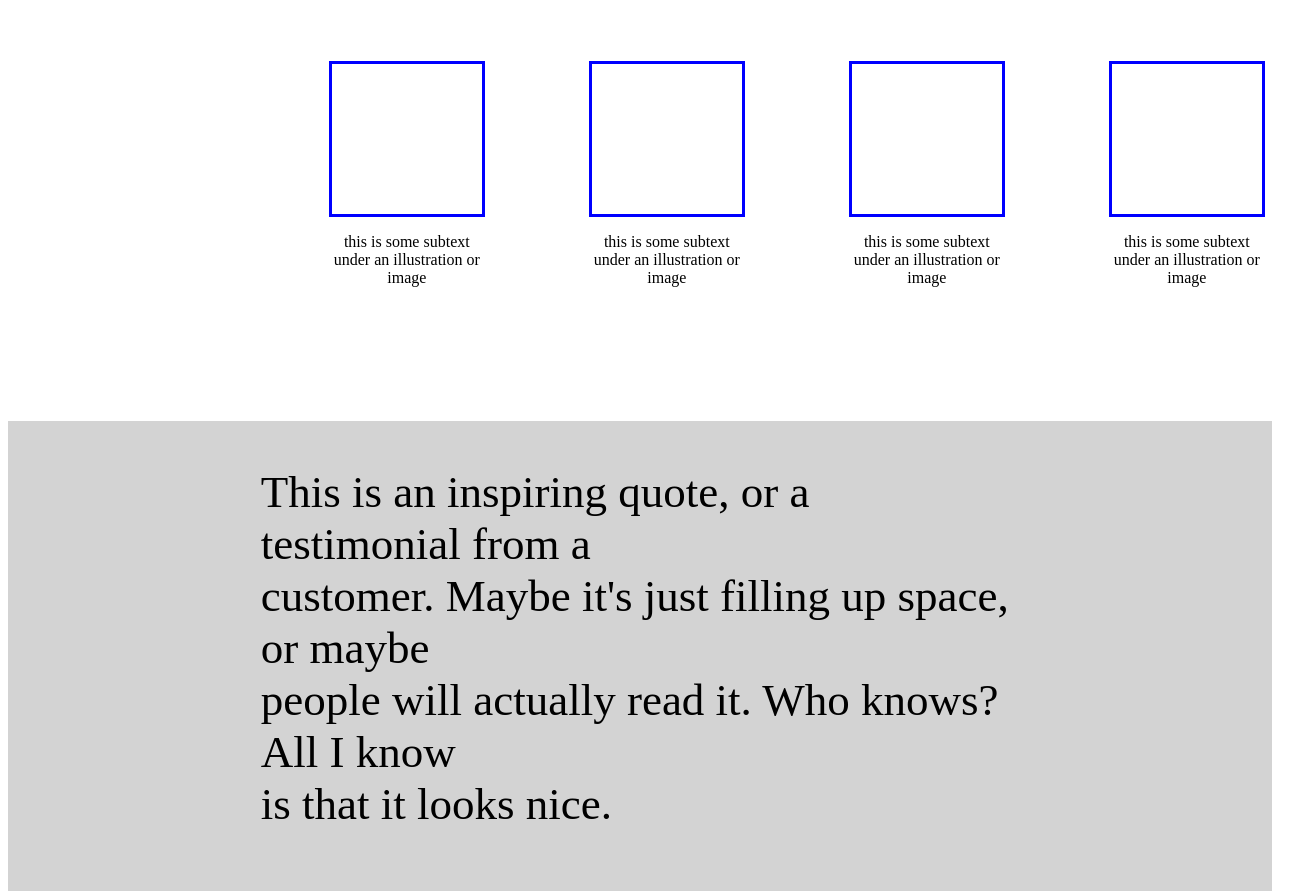
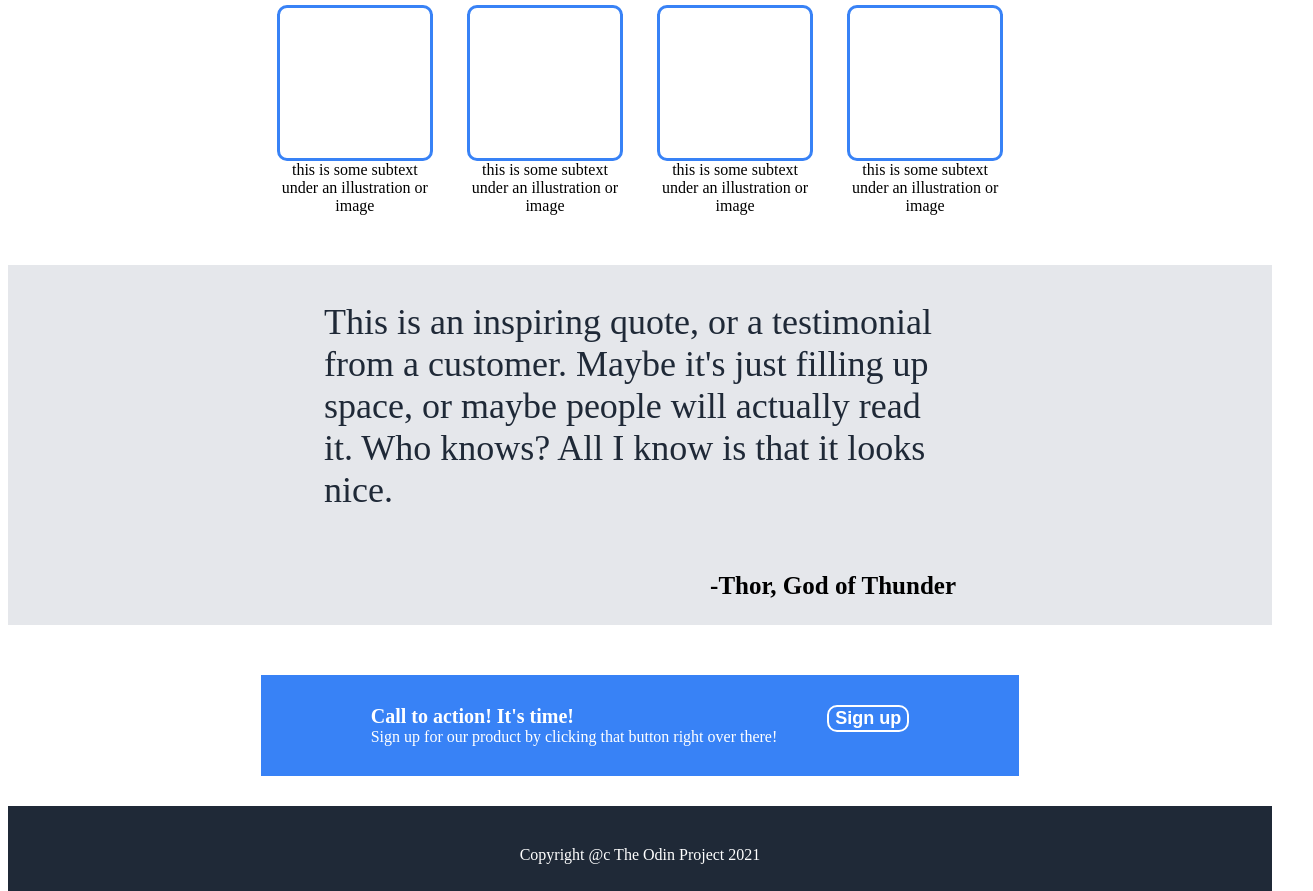
Before and after one commit to Prabinc662/landing-page, a plain HTML site: page index.html in a window 1280 px wide. Shown: the part 495-1386 px from the top of the page, 1313 px wide, since content can reach past the window. Drawn offline with Linux system fonts and the light colour scheme.

Commit message:
change css as per the attachment and finish quotation and footer

```diff
--- a/index.html
+++ b/index.html
@@ -32,9 +32,9 @@
                     image
                 </div>
             </div>
-            <div>
+            <div class="card-info">
                 <div class="information">
-                    <h1>Some random information.</h1>
+                    Some random information.
                 </div>
                 <div class="card-holder">
                     <div class="card">
@@ -64,10 +64,9 @@
                 </div>
             </div>
             <div class="quotation">
-                <p class="quote">This is an inspiring quote, or a testimonial from a<br>
-                     customer. Maybe it's just filling up space, or maybe <br>
-                    people will actually read it. Who knows? All I know <br>
-                    is that it looks nice.
+                <p class="quote">This is an inspiring quote, or a testimonial from a customer.
+                    Maybe it's just filling up space, or maybe people will actually read it.
+                    Who knows? All I know is that it looks nice.
                 </p>
                 <p class="person">-Thor, God of Thunder</p>
             </div>
@@ -78,7 +77,9 @@
                     button right over there!
                     </p>
                 </div>
-                <button class="action-button">Sign up</button>
+                <div>
+                    <button class="action-button">Sign up</button>
+                </div>
             </div>
             <div class="footer">
                 <p class="footer-note">Copyright @c The Odin Project 2021</p>
--- a/style.css
+++ b/style.css
@@ -11,8 +11,6 @@ body {
     align-items: center;
     background-color: #1F2937;
     color: #F9FAF8;
-    /* margin-left: 10%;
-    margin-right: 10%; */
 }
 
 .links {
@@ -21,8 +19,9 @@ body {
 
 .logo {
     font-size: 24px;
-    font-weight: bold;
+    font-weight: 900;
     margin-left: 20%;
+    color: #F9FAF8;
 }
 
 ul {
@@ -57,14 +56,16 @@ ul {
 }
 
 .button1 {
-    background-color: blue;
+    background-color: #3882F6;
     padding: 8px;
     color: white;
+    border-radius: 10px;
 }
 
 .placeholder {
     width: 500px;
     background-color: grey;
+    color: white;
     display: flex;
     justify-content: center;
     align-items: center;
@@ -73,78 +74,107 @@ ul {
     margin-bottom: 30px;
 }
 
+.card-info {
+    display: flex;
+    flex-direction: column;
+    gap: 20px;
+    margin-top: 30px;
+    margin-bottom: 30px;
+}
+
 .information {
-    display: flex;
-    justify-content: center;
+    font-size: 36px;
+    font-weight: 800;
+    text-align: center;
 }
 
 .card-holder {
     display: flex;
-    gap: 8px;
-    padding: 20px;
+    gap: 2px;
     margin-right: 20%;
     margin-left: 20%;
+    justify-content: center;
 }
 
 .card {
     display: flex;
     flex-direction: column;
-    /* flex: 1; */
+    flex: 1;
     justify-content: center;
     align-items: center;
-    padding: 48px;
 }
+
 
 .card-holder p {
     text-align: center;
+    margin: 0px 10%;
 }
 
 .one {
     width: 150px;
     height: 150px;
-    border: 3px solid blue;
+    border: 3px solid #3882F6;
+    border-radius: 10px;
 }
 
 .quotation {
     display: flex;
-    justify-content: center;
-    align-items: center;
-    background-color: lightgray;
+    /* align-items:; */
+    background-color: #E5E7EB;
     flex-direction: column;
     margin-top: 50px;
     margin-bottom: 50px;
 }
 
 .quote {
-    font-size: 45px;
-    margin-left: 20%;
-    margin-right: 20%;
+    font-size: 36px;
+    margin-left: 25%;
+    margin-right: 25%;
+    color: #1F2937;
+    align-self: center;
 }
 
 .person {
     font-weight: 900;
     font-size: 25px;
-    text-align: right;
-    margin-left: 20%;
-    margin-right: 20%;
+    margin-left: 25%;
+    margin-right: 25%;
+    align-self: self-end;
 }
 
 .action {
-    background-color: blue;
+    background-color: #3882F6;
     color: white;
     display: flex;
     justify-content: center;
-    gap: 30px;
+    gap: 50px;
+    padding: 30px;
+    margin: 30px 20%;
 }
 
 .para-action {
     display: flex;
     flex-direction: column;
+    justify-content: center;
+}
+
+.para1-action {
+    font-weight: 900;
+    font-size: 20px;
+    margin: 0px;
+}
+
+.para2-action {
+    margin: 0px;
 }
 
 .action button {
-    border: 1px solid white;
-    padding: 0;
+    border-radius: 10px;
+    border: 2px solid white;
+    background: #3882F6;
+    color: white;
+    font-size: 18px;
+    font-weight: 700;
 }
 
 .footer {
@@ -157,4 +187,6 @@ ul {
 .footer-note {
     margin-top: 40px;
     margin-bottom: 40px;
+    background: #1F2937;
+
 }
```
